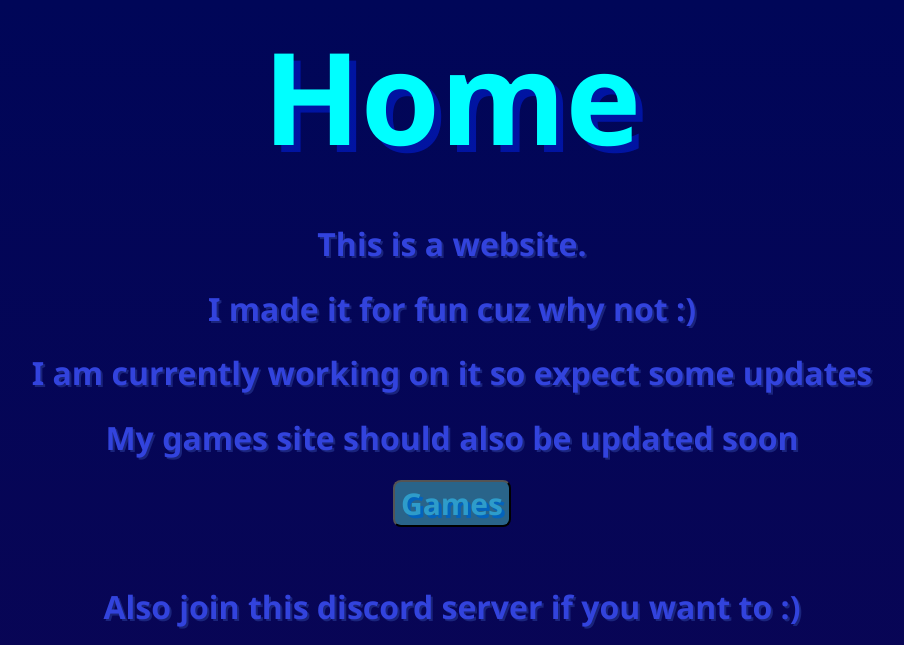
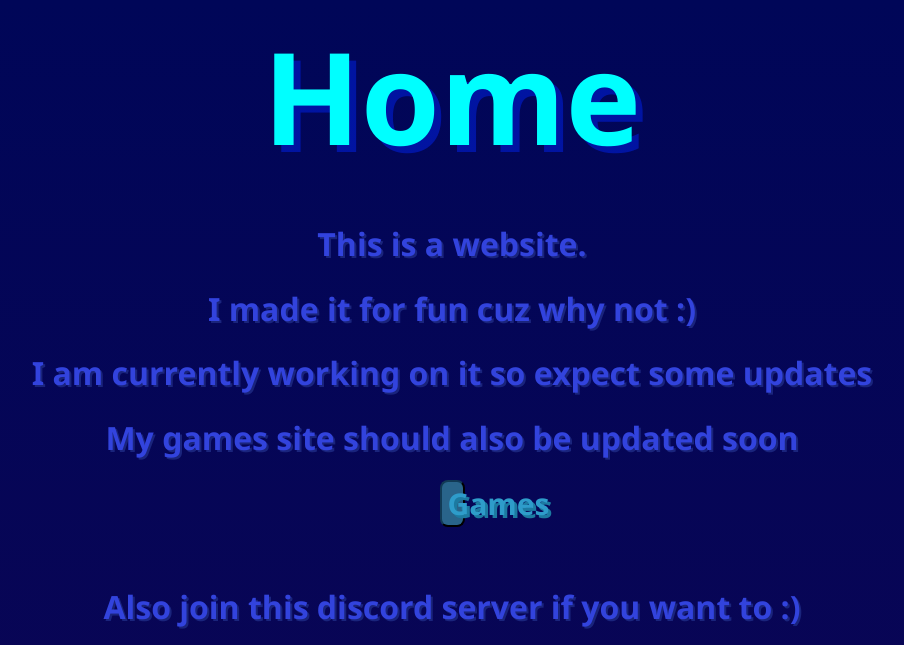
Before and after one commit to HEJOK254/home, a plain HTML site: page index.html in a window 1280 px wide. Shown: the top 645 px of the page, without its empty margins (188-1092 px from the left). Drawn offline with Linux system fonts and the light colour scheme.

Commit message:
plz look awesome

```diff
--- a/style.css
+++ b/style.css
@@ -29,8 +29,10 @@
     font-weight: bold;
     font-size: 30px;
     color: #2e9cca;
-    text-shadow: 3px 3px rgb(3, 99, 189);
+    text-shadow: 3px 3px #1c7aa1;
     border-radius: 8px;
+    border-color: #113a55;
+    width: 25px;
 }
 
 body{
```
